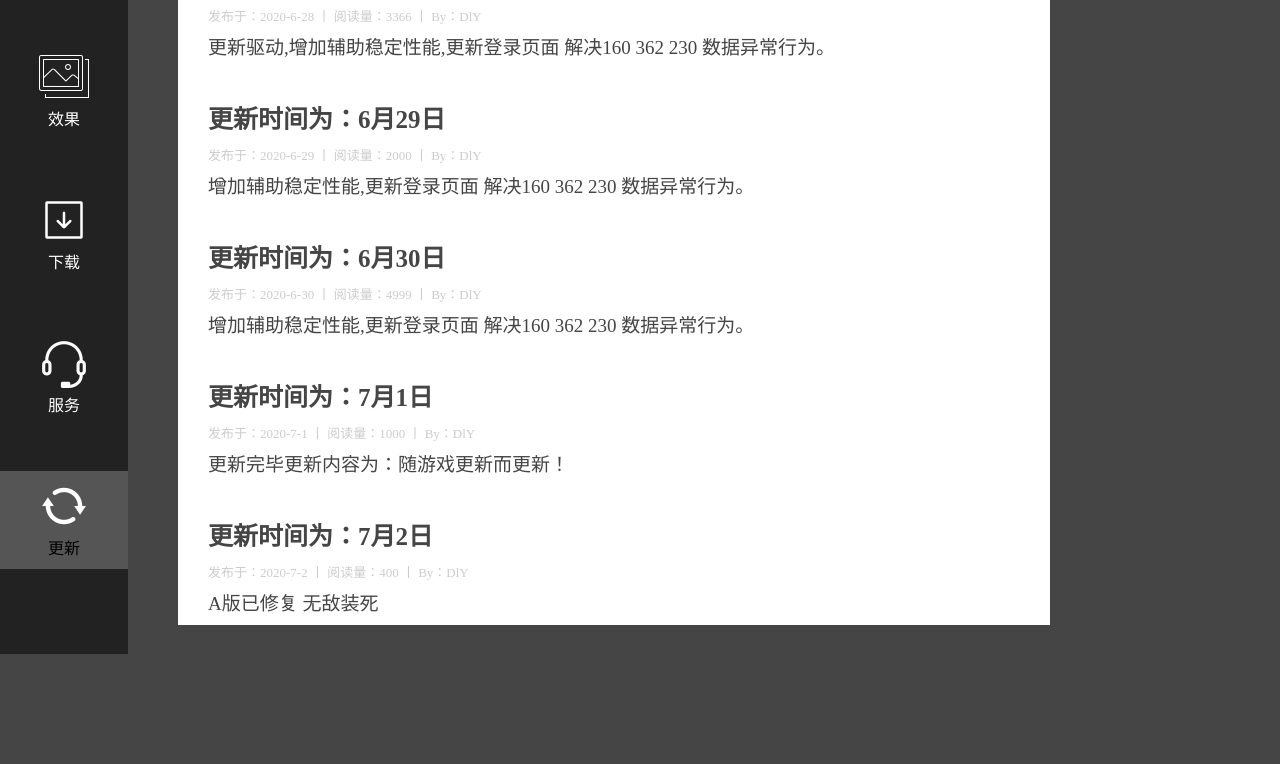
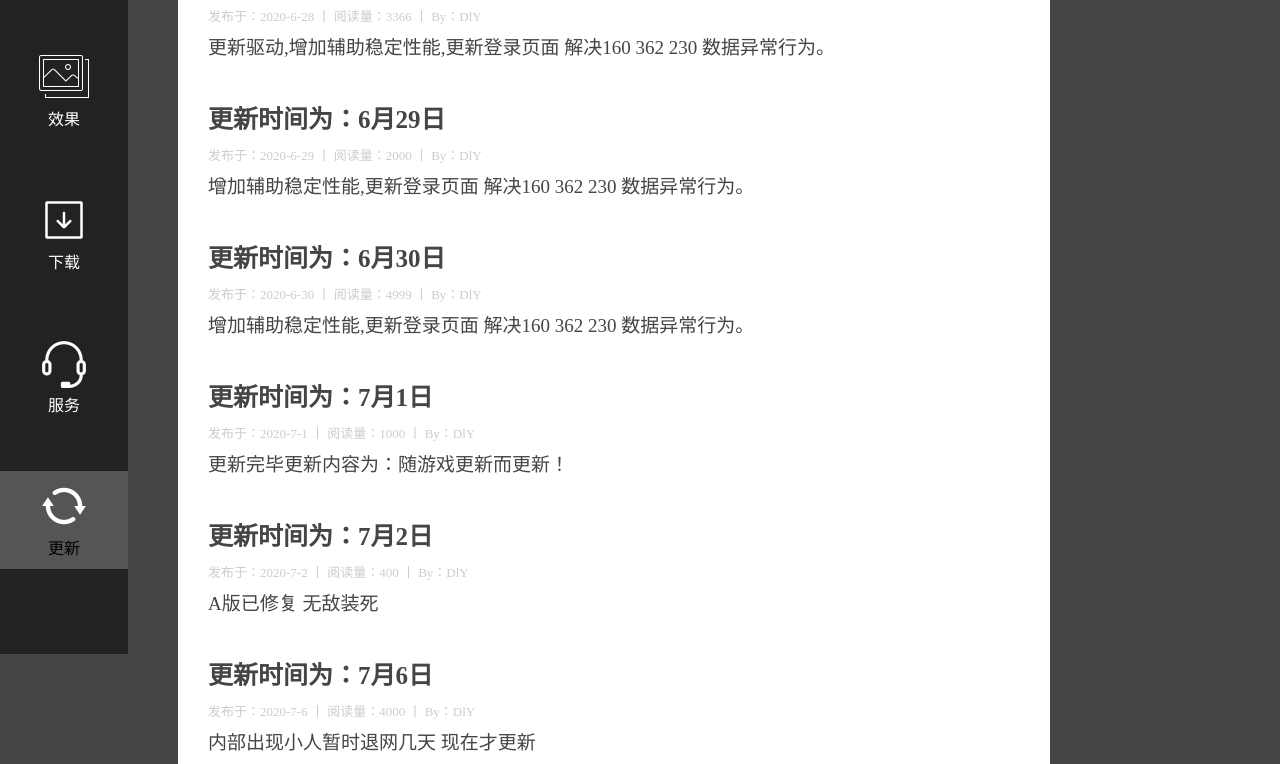
Before and after one commit to DuxingDlY/DuxingDly.Github.io, a plain HTML site: page html/indexgx.html in a window 1280 px wide. Shown: the part 146-910 px from the top of the page. Before the commit the page ends 800 px from the top, so only its background shows below. Drawn offline with Linux system fonts and the light colour scheme.

Commit message:
Update indexgx.html

```diff
--- a/html/indexgx.html
+++ b/html/indexgx.html
@@ -78,6 +78,17 @@
             A版已修复 无敌装死
     </div>
 </div>
+<div class="article-list">
+        <div class="title">
+            更新时间为：7月6日
+        </div>
+        <div class="status">
+            发布于：2020-7-6 丨 阅读量：4000  丨 By：DlY
+        </div>
+        <div class="content">
+            内部出现小人暂时退网几天 现在才更新
+    </div>
+</div>
 <!-- 这是main内容分界线 -->
         </div>
     </div>
```
